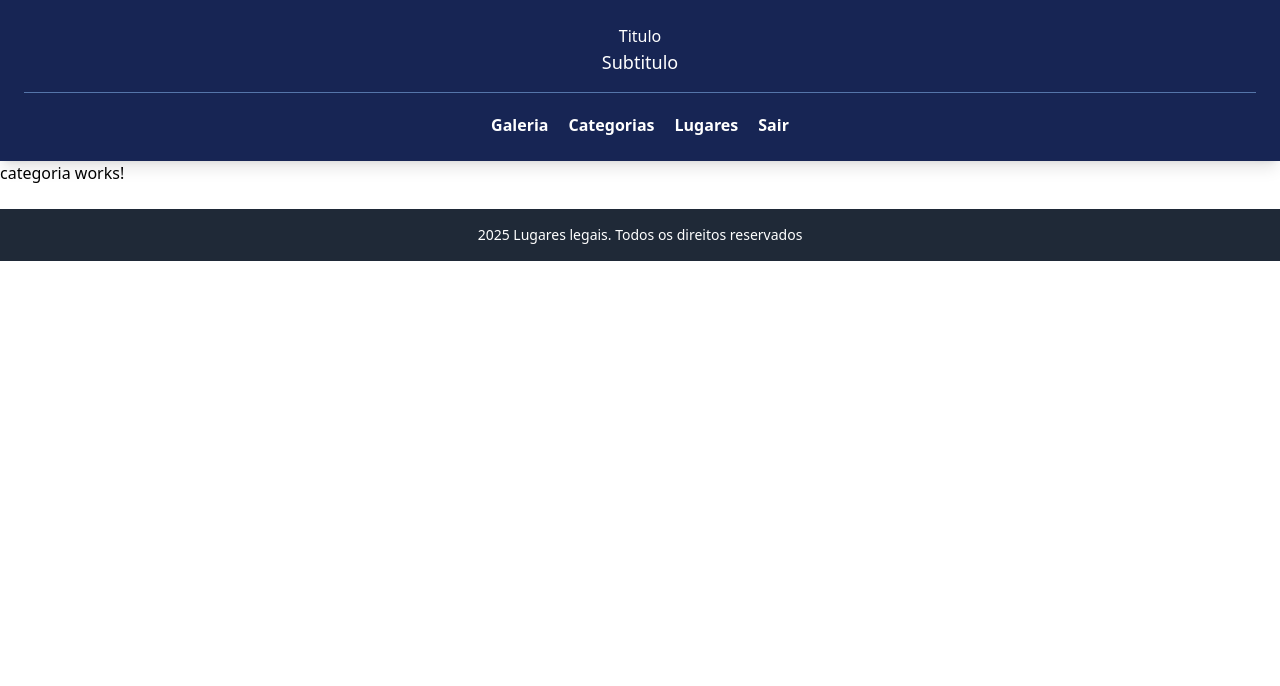
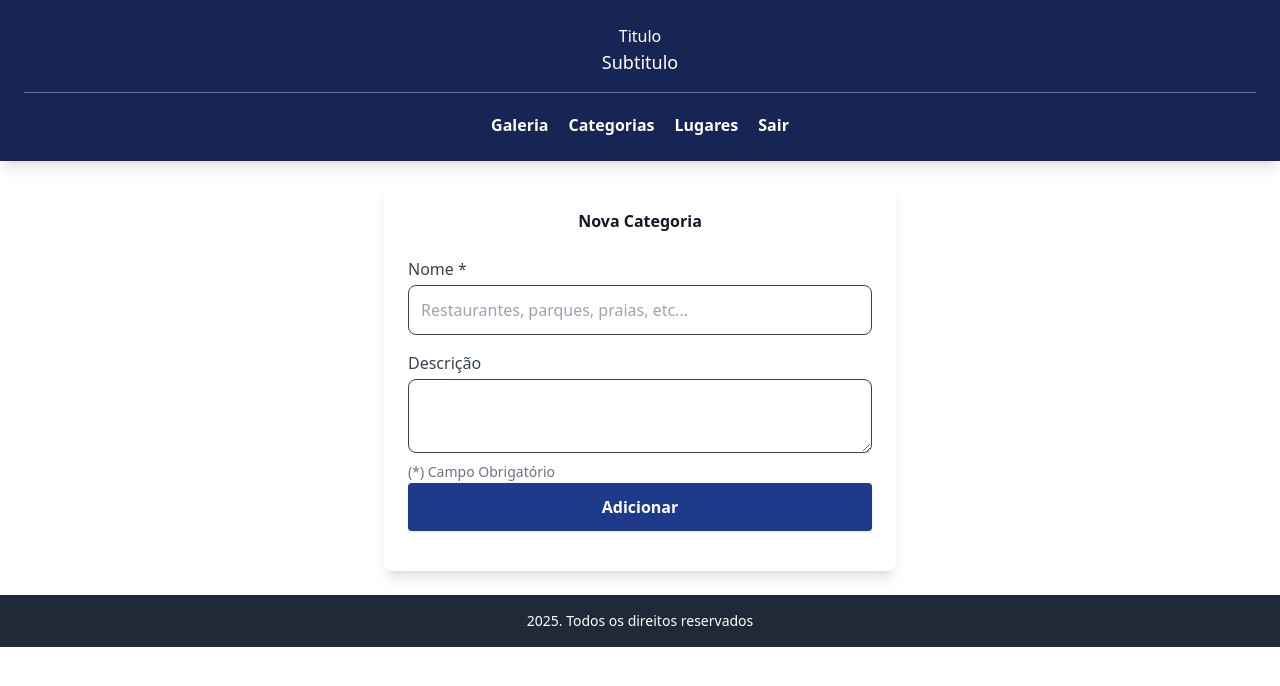
Before and after one commit to MarcosMulari/angular-learning, an Angular app in the folder passeio-app/: page /paginas/categorias in a window 1280 px wide. Shown: the top 686 px of the page. Built offline with nearby package versions, Linux system fonts and the light colour scheme.

Commit message:
fix categoria aparecendo na home, textarea, input, mais tailwind

```diff
--- a/passeio-app/src/app/categorias/categoria/categoria.html
+++ b/passeio-app/src/app/categorias/categoria/categoria.html
@@ -1 +1,30 @@
-<p>categoria works!</p>
+<div class="p-6 max-w-lg mx-auto bg-white shadow-lg rounded-lg mt-6">
+  <h2 class="text-2x1 font-semibold text-gray-900 mb-4 text-center">
+    Nova Categoria
+  </h2>
+  <form id="categoriaForm">
+
+    <div class="mb-4 mt-6">
+      <label class="block text-gray-700 font-medium mb-1">Nome *</label>
+      <input
+      type="text"
+      id="nome"
+      name="nome"
+      placeholder="Restaurantes, parques, praias, etc..."
+      class="w-full p-3 border border-gray-700 rounded-lg shodow-sm focus:ring focus:ring-blue-700">
+    </div>
+    <div class="mb-4">
+      <label class="block text-gray-700 font-medium mb-1">Descrição</label>
+      <textarea
+      type="text"
+      id="descricao"
+      name="descricao"
+      class="w-full p-3 border border-gray-700 rounded-lg shodow-sm focus:ring focus:ring-blue-700">
+    </textarea>
+
+    <span class="text-gray-500 text-sm"te>(*) Campo Obrigatório</span>
+
+    <button type="submit" class="w-full bg-blue-900 text-white font-semibold p-3 rounded shadow hover:bg-blue-950"> Adicionar</button>
+    </div>
+  </form>
+</div>
--- a/passeio-app/src/app/categorias/categorias-module.ts
+++ b/passeio-app/src/app/categorias/categorias-module.ts
@@ -3,6 +3,7 @@
 
 import { CategoriasRoutingModule } from './categorias-routing-module';
 import { Categoria } from './categoria/categoria';
+import { ReactiveFormsModule } from '@angular/forms';
 
 
 @NgModule({
@@ -11,7 +12,8 @@
   ],
   imports: [
     CommonModule,
-    CategoriasRoutingModule
+    CategoriasRoutingModule,
+    ReactiveFormsModule
   ]
 })
 export class CategoriasModule { }
--- a/passeio-app/src/app/template/layout/layout.html
+++ b/passeio-app/src/app/template/layout/layout.html
@@ -27,5 +27,5 @@
 <router-outlet></router-outlet>
 
 <footer class="bg-gray-800 text-center p-4 mt-6 text-white">
-  <p class="text-white text-sm">2025 Lugares legais. Todos os direitos reservados</p>
+  <p class="text-white text-sm">2025. Todos os direitos reservados</p>
 </footer>
--- a/passeio-app/src/app/template/template-module.ts
+++ b/passeio-app/src/app/template/template-module.ts
@@ -12,8 +12,7 @@
   ],
   imports: [
     CommonModule,
-    TemplateRoutingModule,
-    CategoriasRoutingModule
+    TemplateRoutingModule
   ]
 })
 export class TemplateModule { }
--- a/passeio-app/src/app/template/template-routing-module.ts
+++ b/passeio-app/src/app/template/template-routing-module.ts
@@ -1,23 +1,23 @@
-import { Categoria } from './../categorias/categoria/categoria';
 import { NgModule } from '@angular/core';
 import { RouterModule, Routes } from '@angular/router';
 import { Layout } from './layout/layout';
-import { CategoriasModule } from '../categorias/categorias-module';
 
-const routes: Routes = [{
-path:'paginas',
-component: Layout,
-children:[
+const routes: Routes = [
   {
-    path:'categorias',
-    loadChildren: () => import('../categorias/categorias-module').then(m => m.CategoriasModule)
+    path: 'paginas',
+    component: Layout,
+    children: [
+      {
+        path: 'categorias',
+        loadChildren: () => import('../categorias/categorias-module')
+          .then(m => m.CategoriasModule)
+      }
+    ]
   }
-]
-}
 ];
 
 @NgModule({
   imports: [RouterModule.forChild(routes)],
   exports: [RouterModule]
 })
-export class TemplateRoutingModule { }
+export class TemplateRoutingModule {}
```
